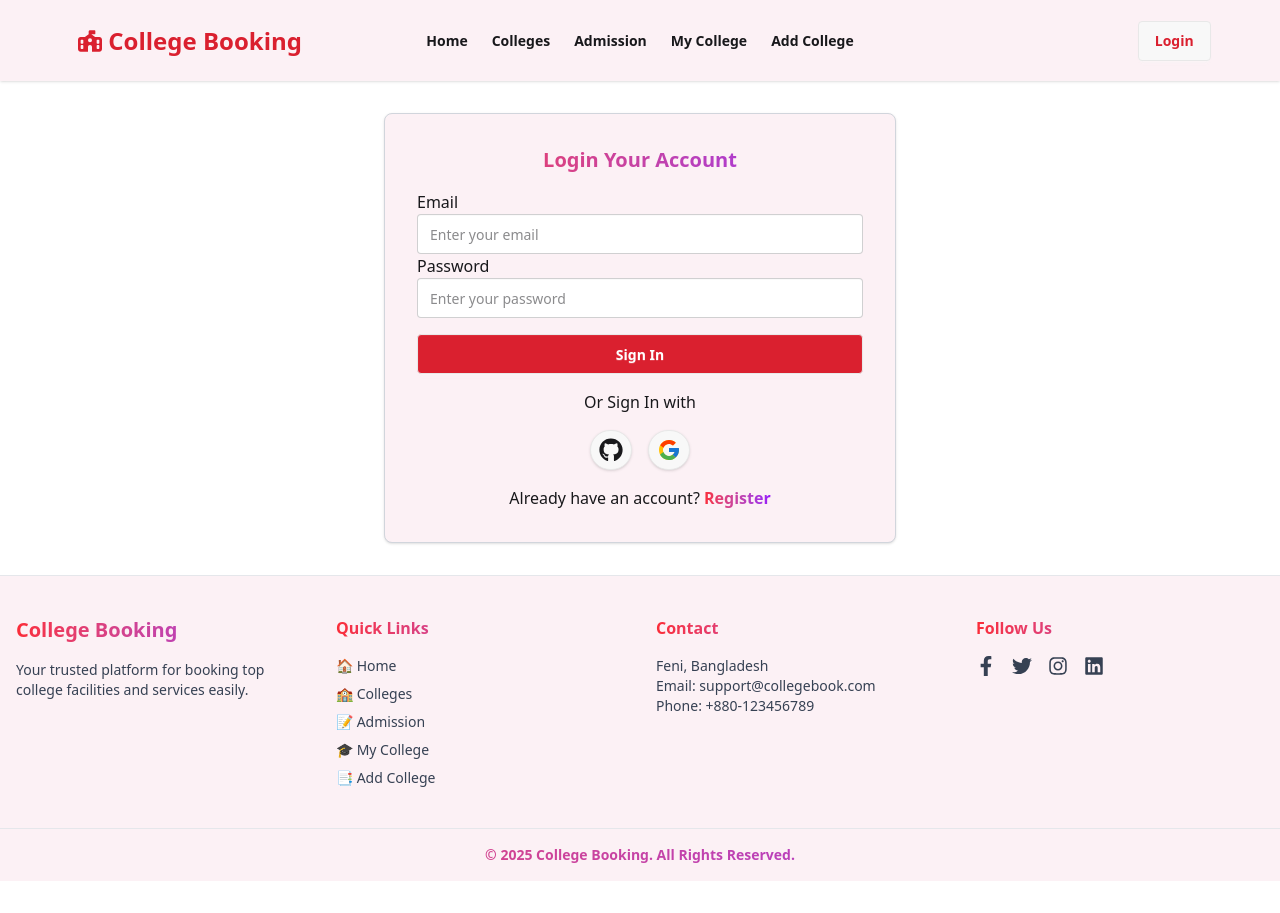
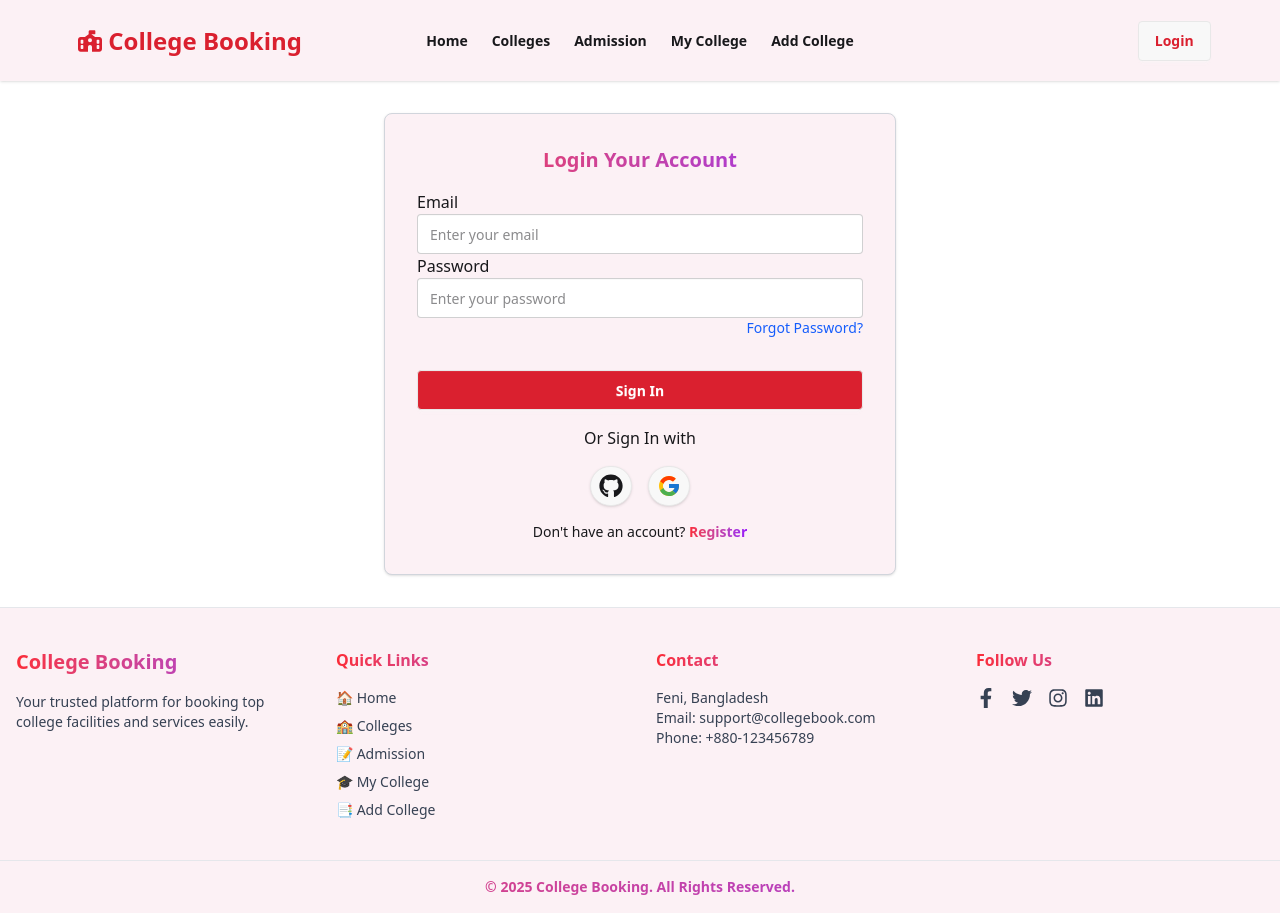
Before and after one commit to abdulmazidakash/f-next-js-college-booking, a Next.js app: page /login in a window 1280 px wide. Before the commit the page ends 881 px from the top, so only its background shows below. Built offline with nearby package versions, Linux system fonts and the light colour scheme; no server answers.

Commit message:
add: login page add reset password functioanality

```diff
--- a/src/app/login/components/LoginForm.jsx
+++ b/src/app/login/components/LoginForm.jsx
@@ -1,8 +1,8 @@
-//app/login/components/LoginForm.jsx
+// app/login/components/LoginForm.jsx
 "use client";
 import React from "react";
 import { signIn, useSession } from "next-auth/react"
-import Link from "next/link";
+import Link from "next/link"; // Make sure Link is imported
 import { useRouter } from "next/navigation";
 import toast from "react-hot-toast";
 import SocialLogin from "./SocialLogin";
@@ -20,31 +20,36 @@ export default function LoginForm() {
 
     toast('submitting........')
 
-	try{
-		const response = await signIn('credentials', {email, password, callbackUrl: '/', redirect: false});
+    try {
+      const response = await signIn('credentials', { email, password, callbackUrl: '/', redirect: false });
 
       console.log(email, password);
       console.log('response--->', response);
-    if(response.ok){
+      if (response.ok) {
         toast.success(`Logged in successfully as ${email}`, { duration: 2000 });
         router.push('/');
         form.reset();
-    }else{
-      toast.error('Failed to login')
+      } else {
+        let errorMessage = 'Failed to login';
+        if (response.error) {
+          errorMessage = response.error;
+        }
+        toast.error(errorMessage);
       }
 
-	}catch(error){
-		// alert('authentication failed')
-    console.log(error);
-    toast.error('Failed to login')
-
+    } catch (error) {
+      console.error(error);
+      toast.error('An unexpected error occurred during login.');
     }
   };
+
   return (
     <form
       onSubmit={handleSubmit}
-    className="w-full max-w-lg  p-6 sm:p-8 bg-section-bg rounded-lg shadow  space-y-4 border border-gray-300">
+      className="w-full max-w-lg p-6 sm:p-8 bg-section-bg rounded-lg shadow space-y-4 border border-gray-300"
+    >
       <h2 className="text-xl bg-gradient-to-r from-red-500 to-purple-600 bg-clip-text text-transparent font-bold text-center mb-4">Login Your Account</h2>
+
       {/* Email */}
       <label className="form-control w-full">
         <span className="label-text font-medium mb-1">Email</span>
@@ -56,6 +61,7 @@ export default function LoginForm() {
           required
         />
       </label>
+
       {/* Password */}
       <label className="form-control w-full">
         <span className="label-text font-medium mb-1">Password</span>
@@ -67,13 +73,26 @@ export default function LoginForm() {
           required
         />
       </label>
-      <button className="w-full btn  bg-button-bg mt-4 text-white hover:bg-white hover:text-black font-bold">
+
+      {/* NEW ADDITION: Forgot Password Link */}
+      <div className="text-right text-sm">
+        <Link href="/forgot-password" className="text-blue-600 hover:underline font-medium">
+          Forgot Password?
+        </Link>
+      </div>
+
+      <button
+        type="submit"
+        className="w-full btn bg-button-bg mt-4 text-white hover:bg-white hover:text-black font-bold"
+      >
         Sign In
       </button>
+
       <p className="text-center">Or Sign In with</p>
       <SocialLogin />
-      <p className="text-center">
-        Already have an account?{" "}
+
+      <p className="text-center mt-4 text-sm">
+        Don't have an account?{" "}
         <Link href="/register" className="bg-gradient-to-r from-red-500 to-purple-600 bg-clip-text text-transparent font-bold">
           Register
         </Link>
--- a/src/app/register/components/RegisterForm.jsx
+++ b/src/app/register/components/RegisterForm.jsx
@@ -1,10 +1,11 @@
-//app/register/components/RegisterForm.jsx
+// app/register/components/RegisterForm.jsx
 "use client";
 import Link from "next/link";
 import { useState } from "react";
 import { registerUser } from "@/app/actions/auth/registerUser";
 import SocialLogin from "@/app/login/components/SocialLogin";
 import { useRouter } from "next/navigation";
+import toast from "react-hot-toast"; // Import toast
 
 export default function RegisterForm() {
   const router = useRouter();
@@ -13,6 +14,7 @@ export default function RegisterForm() {
   const handleSubmit = async (e) => {
     e.preventDefault();
     setIsSubmitting(true);
+    toast.loading("Registering..."); // Show loading toast
 
     const form = e.target;
     const name = form.name.value;
@@ -28,7 +30,6 @@ export default function RegisterForm() {
       const reader = new FileReader();
       reader.onloadend = async () => {
         imageBase64 = reader.result;
-
         await submitData({ name, email, password, university, address, image: imageBase64 }, form);
       };
       reader.readAsDataURL(imageFile);
@@ -43,11 +44,11 @@ export default function RegisterForm() {
     setIsSubmitting(false);
 
     if (response?.acknowledged === true) {
-      alert("✅ Registration successful!");
+      toast.success("Registration successful!", { id: toast.loading }); // Update loading toast to success
       router.push('/');
       form.reset();
     } else {
-      alert(response?.message || "❌ Registration failed");
+      toast.error(response?.message || "Registration failed", { id: toast.loading }); // Update loading toast to error
     }
   };
 
```
Lines whose indentation alone changed are shown as unchanged.
